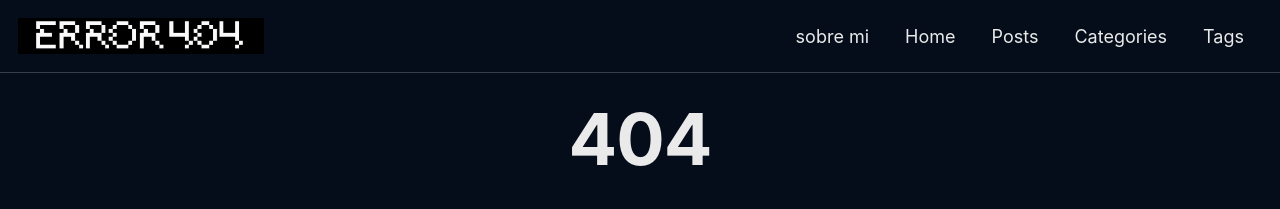
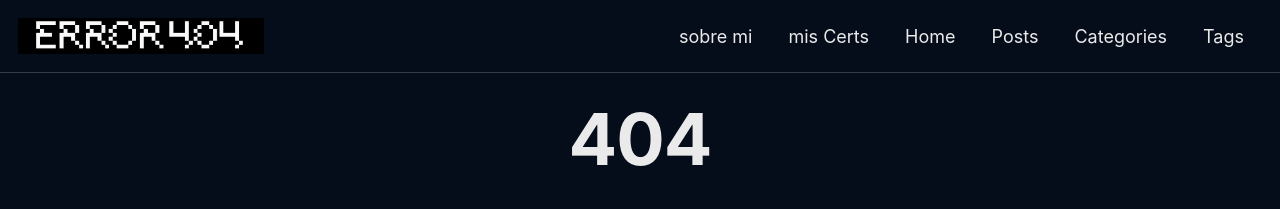
Before and after one commit to Fallenangel666-htb/zzero.github.io, a Jekyll site: the page built from 404.html, in a window 1280 px wide. Shown: the top 209 px of the page. Built offline with Jekyll 4.4.1, drawn with Linux system fonts in a browser that asks for light colours; cached includes are drawn as plain includes; a script that is not in the unit is left out.

Commit message:
Update navigation.yml

```diff
--- a/_data/navigation.yml
+++ b/_data/navigation.yml
@@ -1,6 +1,8 @@
 main:
   - title: "sobre mi"
     url: /about/
+  - title: "mis Certs"
+    url: /certs/
   - title: "Home"
     url: /
   - title: "Posts"
```
